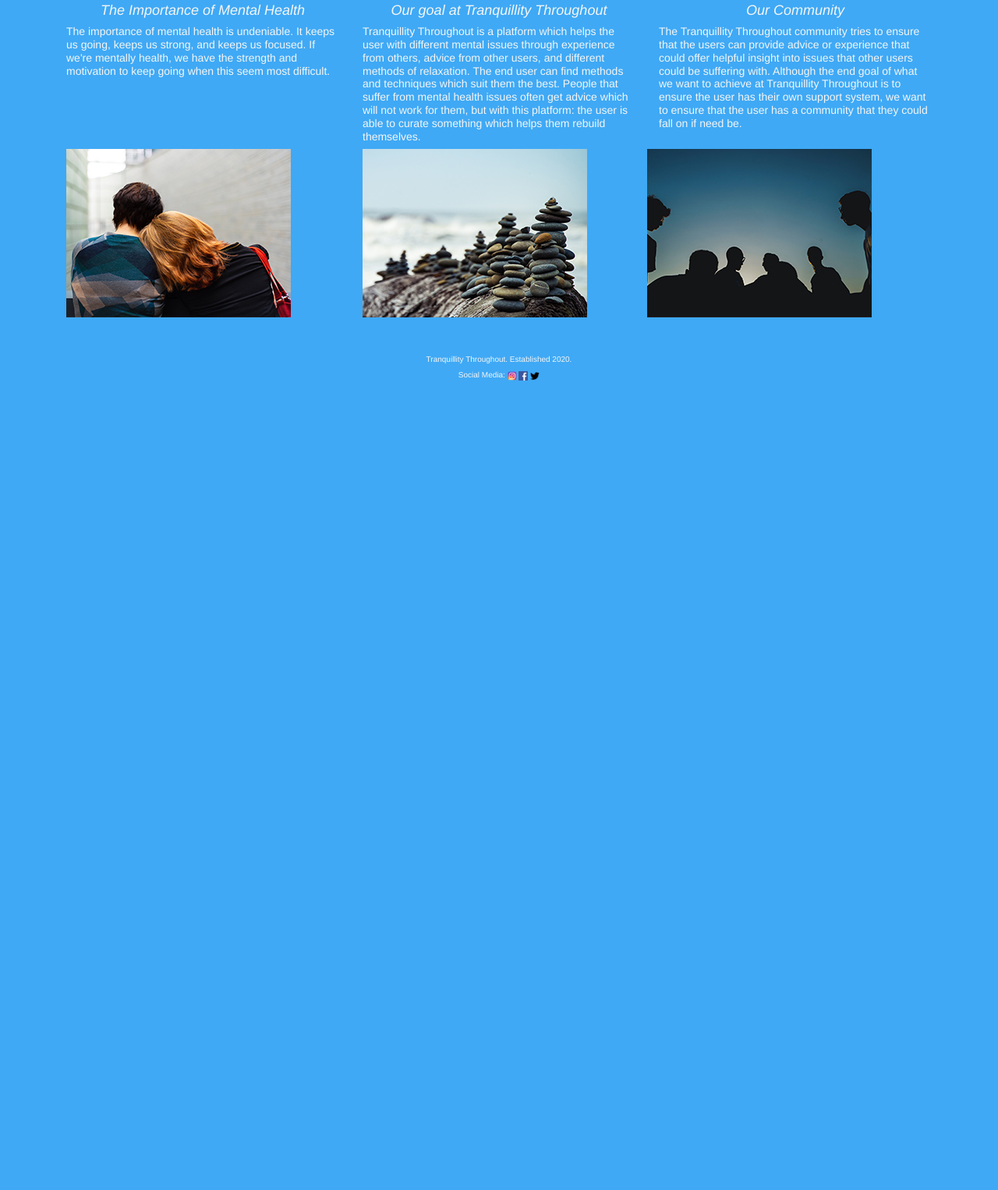
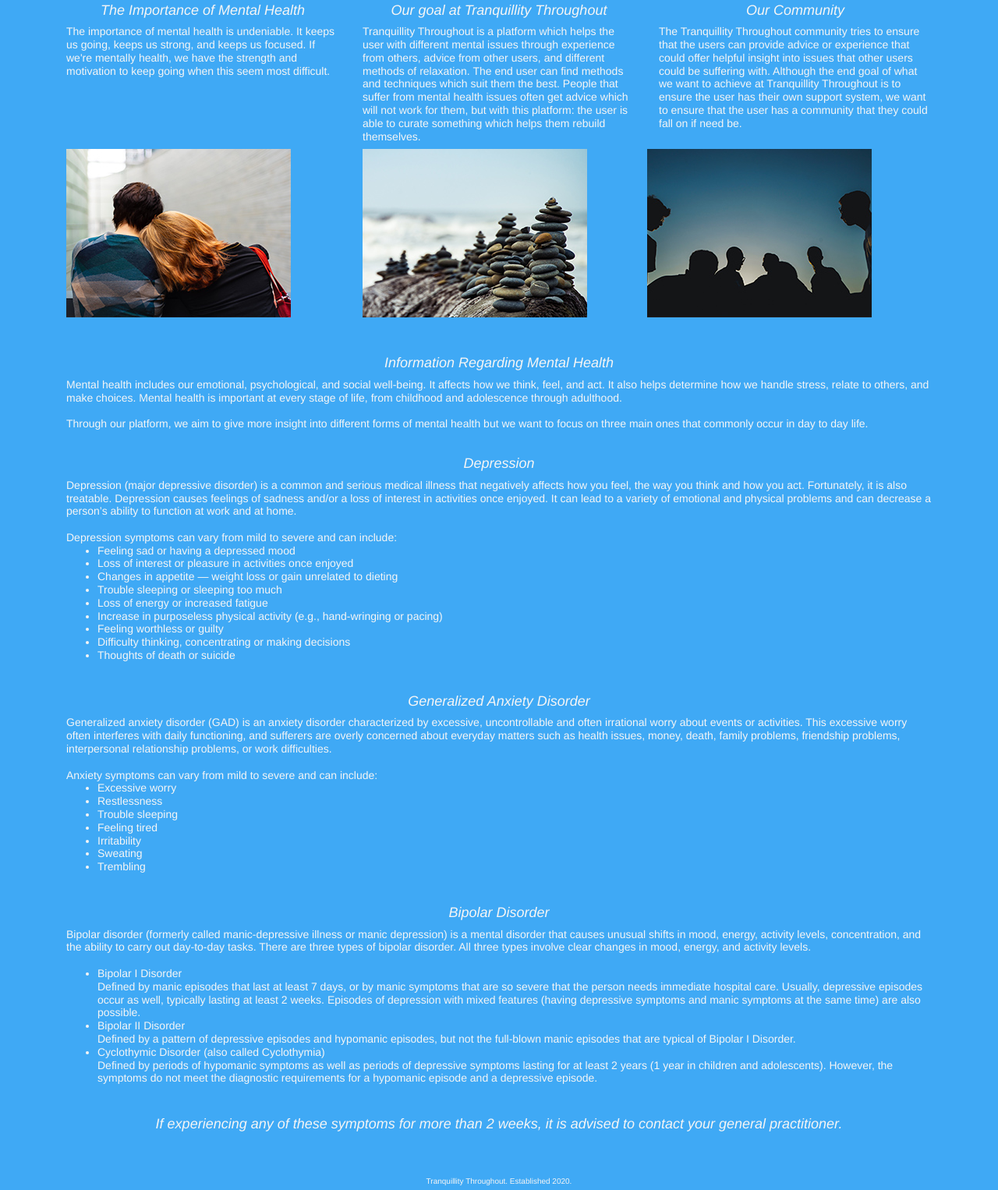
Before and after one commit to donja00/TranquillityThroughout, a plain HTML site: page Index.html in a window 1280 px wide. Shown: the part 1257-2783 px from the top of the page at 78% size. Before the commit the page ends 1753 px from the top, so only its background shows below. Drawn offline with Linux system fonts and the light colour scheme.

Commit message:
Completed homepage. Added information to the homepage
Added information regarding mental health to our homepage. Decided it was more important to have it on our homepage than a page hidden in our site.

```diff
--- a/Index.html
+++ b/Index.html
@@ -17,11 +17,11 @@
     <a href="Index.html">Home</a>
     <a href="about.html">About Us</a>
     <a href="services.html">Services We Provide</a>
-	<a href="information.html">Information About Mental Health</a>
-    <a href="advice.html">Some Advice From Others</a>
-    <a href="experiences.html">Experiences and Stories</a>
+    <a href="advice.html">Some Advice and Experiences From Others</a>
 	<a href="relaxation.html">Relaxation techniques</a>
+	<a href="testimonials.html">Testimonials</a>
     <a href="contact.html">Get in touch</a>
+	<a href="design.html">Design Justifications</a>
   </div>
 </div>
 
@@ -55,7 +55,65 @@
 	<img src="images/tranquil.jpg" class="img-fluid" alt="An image of a stack of pebbles."></div>
 		<img src="images/community.jpg" class="img-fluid" alt="An image of people in a group."></div>
 	</div>
+	<br>
+	<br>
+
+	<div class="container">
+	<div class="row">
+    <div class="col-lg-12 col-md-12 col-sm-12">
+	<h2>Information Regarding Mental Health</h2>
+	<h3> Mental health includes our emotional, psychological, and social well-being. It affects how we think, feel, and act. It also helps determine how we handle stress, relate to others, and make choices. Mental health is important at every stage of life, from childhood and adolescence through adulthood. <br><br>
+    Through our platform, we aim to give more insight into different forms of mental health but we want to focus on three main ones that commonly occur in day to day life.</h3>
+	<br>
+	<div class="row">
+    <div class="col-lg-12 col-md-12 col-sm-12">
+	<h2> Depression</h2>
+	<h3> Depression (major depressive disorder) is a common and serious medical illness that negatively affects how you feel, the way you think and how you act. Fortunately, it is also treatable. Depression causes feelings of sadness and/or a loss of interest in activities once enjoyed. It can lead to a variety of emotional and physical problems and can decrease a person’s ability to function at work and at home.<br><br>
+
+Depression symptoms can vary from mild to severe and can include:
+<ul>
+<li>Feeling sad or having a depressed mood</li>
+<li>Loss of interest or pleasure in activities once enjoyed</li>
+<li>Changes in appetite — weight loss or gain unrelated to dieting</li>
+<li>Trouble sleeping or sleeping too much</li>
+<li>Loss of energy or increased fatigue</li>
+<li>Increase in purposeless physical activity (e.g., hand-wringing or pacing)</li>
+<li>Feeling worthless or guilty</li>
+<li>Difficulty thinking, concentrating or making decisions</li>
+<li>Thoughts of death or suicide </li>
+	</ul></h3>
+	<br>
+
+	<h2> Generalized Anxiety Disorder</h2>
+	<h3> Generalized anxiety disorder (GAD) is an anxiety disorder characterized by excessive, uncontrollable and often irrational worry about events or activities. This excessive worry often interferes with daily functioning, and sufferers are overly concerned about everyday matters such as health issues, money, death, family problems, friendship problems, interpersonal relationship problems, or work difficulties. <br><br>
+
+Anxiety symptoms can vary from mild to severe and can include:
+<ul>
+<li>Excessive worry</li>
+<li>Restlessness</li>
+<li>Trouble sleeping</li>
+<li>Feeling tired</li>
+<li>Irritability</li>
+<li>Sweating</li>
+<li>Trembling</li>
+	</ul></h3>
+	<br>
+
+	<h2> Bipolar Disorder</h2>
+	<h3> Bipolar disorder (formerly called manic-depressive illness or manic depression) is a mental disorder that causes unusual shifts in mood, energy, activity levels, concentration, and the ability to carry out day-to-day tasks. There are three types of bipolar disorder. All three types involve clear changes in mood, energy, and activity levels. <br><br>
+	<ul>
+		<li>Bipolar I Disorder<br>
+			Defined by manic episodes that last at least 7 days, or by manic symptoms that are so severe that the person needs immediate hospital care. Usually, depressive episodes occur as well, typically lasting at least 2 weeks. Episodes of depression with mixed features (having depressive symptoms and manic symptoms at the same time) are also possible.</li>
+	<li>Bipolar II Disorder
 		<br>
+		Defined by a pattern of depressive episodes and hypomanic episodes, but not the full-blown manic episodes that are typical of Bipolar I Disorder.</li>
+	<li>Cyclothymic Disorder (also called Cyclothymia)<br>
+		Defined by periods of hypomanic symptoms as well as periods of depressive symptoms lasting for at least 2 years (1 year in children and adolescents). However, the symptoms do not meet the diagnostic requirements for a hypomanic episode and a depressive episode.</li>
+		</ul></h3>
+	<br>
+		</div></div></div></div></div>
+	<h2>If experiencing any of these symptoms for more than 2 weeks, it is advised to contact your general practitioner.</h2>
+	<br>
 	<br>
 
 		<footer>
--- a/css/styles.css
+++ b/css/styles.css
@@ -57,3 +57,14 @@ h6{
 .dropdown-content a:hover {background-color: #ddd;}
 .dropdown:hover .dropdown-content {display: block;}
 .dropdown:hover .dropbtn {background-color: #3e8e41;}
+
+input[type=text], select, textarea {
+  width: 100%;
+  padding: 12px;
+  border: 1px solid #ccc;
+  border-radius: 4px;
+  box-sizing: border-box;
+  margin-top: 6px;
+  margin-bottom: 16px;
+  resize: vertical
+}
```
Also changed, not shown: about.html (+4 -3 lines), advice.html (+3 -3 lines), contact.html (+22 -4 lines), design.html (renamed from experiences.html, +4 -4 lines), relaxation.html (+3 -3 lines), services.html (+3 -3 lines), testimonials.html (renamed from information.html, +5 -5 lines), 1 other file.
